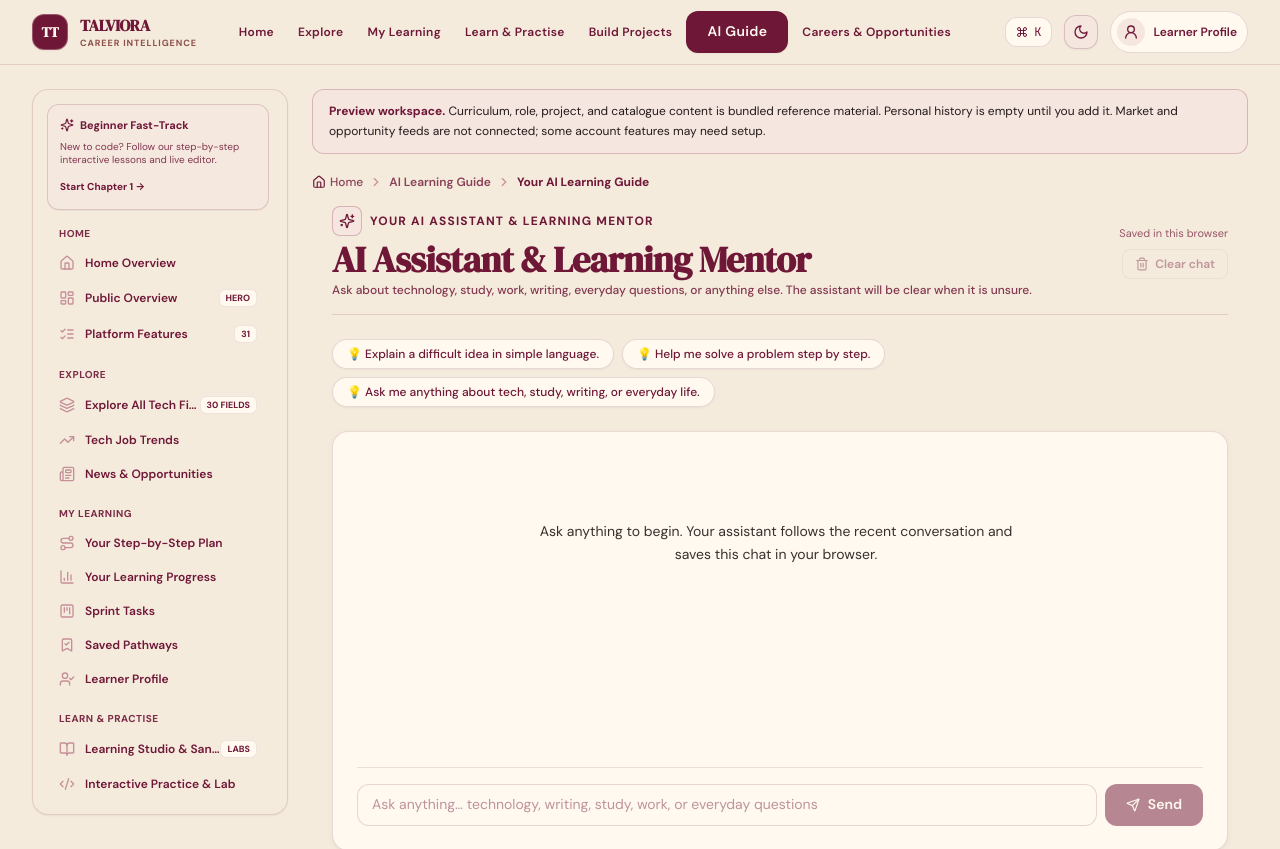
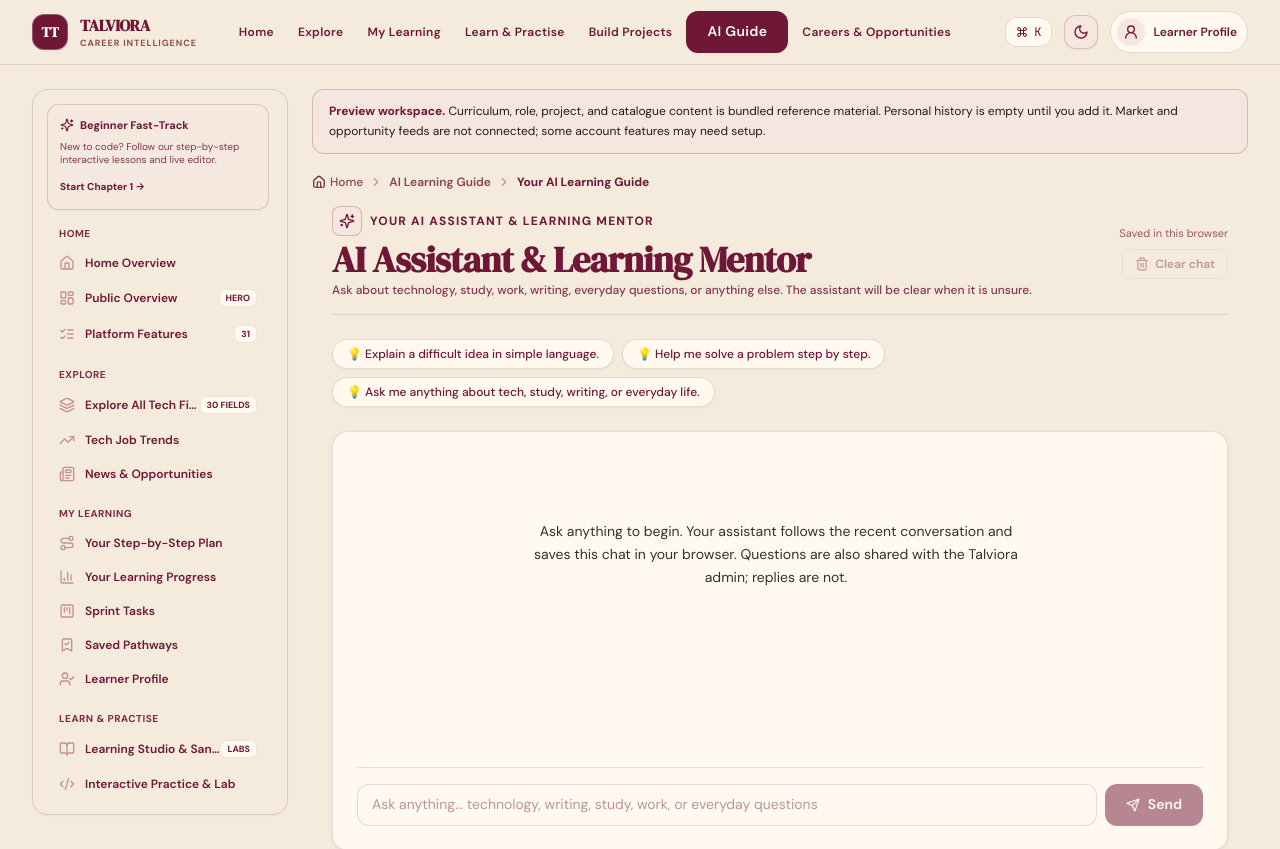
Before and after one commit to adnn-debug/talviora-tech-complete, a Next.js app: page /mentor in a window 1280 px wide. Shown: the top 849 px of the page. Built offline with nearby package versions, Linux system fonts and the light colour scheme; a web font is replaced by a local one.

Commit message:
Disclose admin question sharing in mentor chat

```diff
--- a/app/mentor/page.tsx
+++ b/app/mentor/page.tsx
@@ -222,7 +222,7 @@
         <div className="space-y-4 overflow-y-auto max-h-[500px] pr-2">
           {messages.length === 0 && !loading && (
             <p className="mx-auto max-w-lg py-16 text-center text-sm leading-relaxed text-[var(--text-secondary)]">
-              Ask anything to begin. Your assistant follows the recent conversation and saves this chat in your browser.
+              Ask anything to begin. Your assistant follows the recent conversation and saves this chat in your browser. Questions are also shared with the Talviora admin; replies are not.
             </p>
           )}
           {messages.map((m, idx) => (
```
